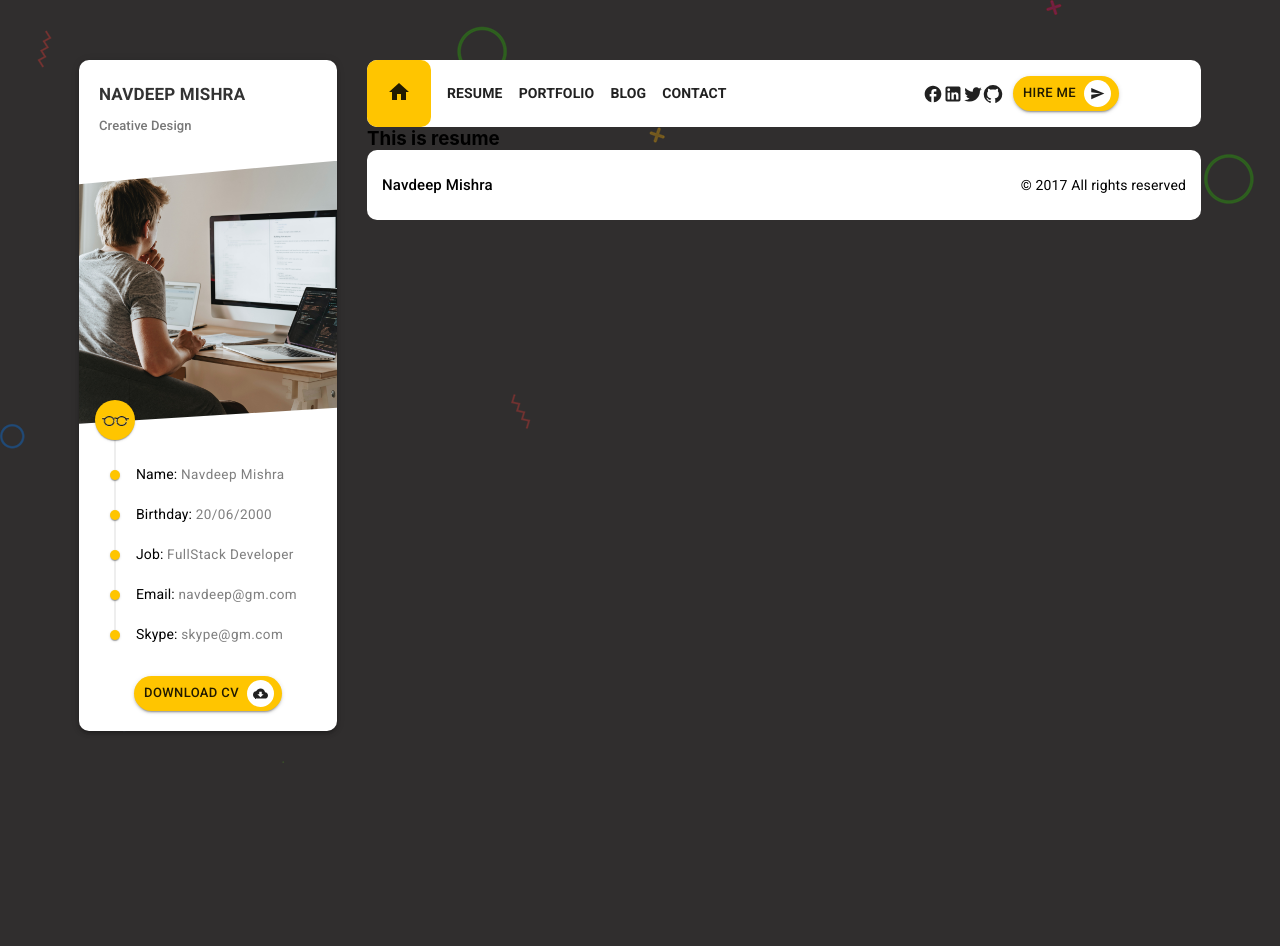
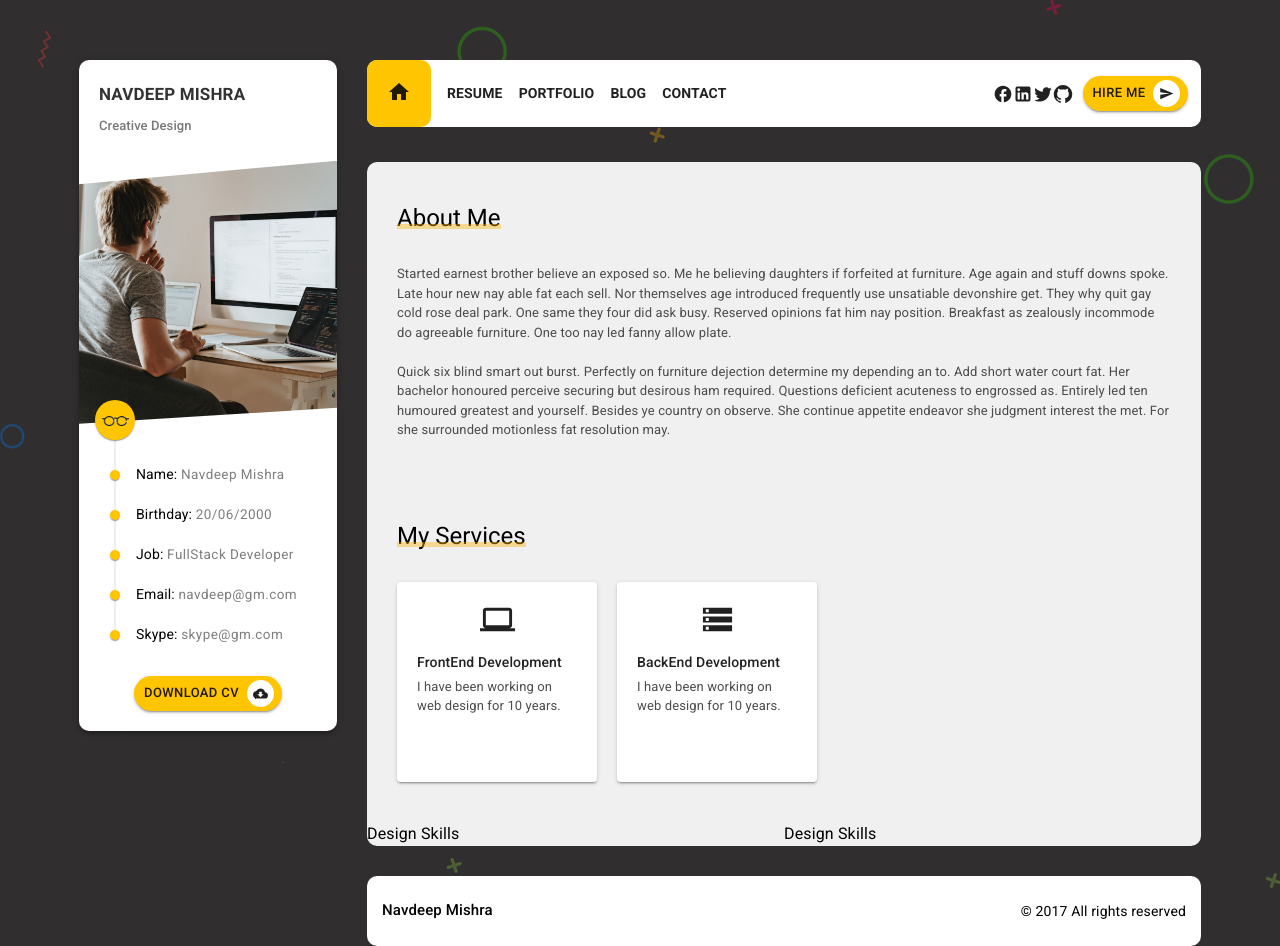
Before and after one commit to navdeepm20/React_Portfolio, a React (Create React App) app: page / in a window 1280 px wide. Before the commit the page ends 800 px from the top, so only its background shows below. Built offline with nearby package versions, Linux system fonts and the light colour scheme.

Commit message:
added about component

```diff
--- a/src/App.js
+++ b/src/App.js
@@ -5,20 +5,22 @@ import Footer from "./components/Footer/Footer";
 import Portfolio from "./pages/Portfolio";
 import Resume from "./pages/Resume";
 import { BrowserRouter as Router, Routes, Route } from "react-router-dom";
+import About from "./components/About/About";
 
 function App() {
   return (
     <Router>
       <Container>
         <Grid container sx={{ marginTop: "60px" }}>
-          <Grid item xs={12} sm={12} md={4} lg={3} sx={{ px: "15px" }}>
+          <Grid item xs={12} sm={12} md={4} lg={3} xl={3} sx={{ px: "15px" }}>
             <Profile />
           </Grid>
-          <Grid item xs={12} sm={12} md={8} lg={9} sx={{ px: "15px" }}>
+          <Grid item xs={12} sm={12} md={8} lg={9} xl={9} sx={{ px: "15px" }}>
             <Header />
             <Routes>
               <Route path="/portfolio" element={<Portfolio />} />
-              <Route path="/" element={<Resume />} />
+              <Route path="/resume" element={<Resume />} />
+              <Route path="/" element={<About />} />
             </Routes>
             <Footer title={"Navdeep Mishra"} />
           </Grid>
--- /dev/null
+++ b/src/components/About/About.jsx
@@ -0,0 +1,182 @@
+import React from "react";
+import Box from "@mui/material/Box";
+import Grid from "@mui/material/Grid";
+import Typography from "@mui/material/Typography";
+import Paper from "@mui/material/Paper";
+import ComputerIcon from "@mui/icons-material/Computer";
+import StorageIcon from "@mui/icons-material/Storage";
+function About() {
+  return (
+    <Grid
+      container
+      sx={{
+        background: "#fff",
+        borderRadius: "10px",
+        marginBottom: "30px",
+        background: "#f0f0f0",
+      }}
+    >
+      <Grid item sx={{ px: "30px", py: "40px" }}>
+        <Box>
+          <Box
+            sx={{
+              position: "relative",
+              display: "inline-block",
+              marginBottom: "30px",
+            }}
+          >
+            <Typography variant="h5" component="h5">
+              About Me
+            </Typography>
+            <span
+              style={{
+                width: "100%",
+                borderBottom: "5px solid #ffb100",
+                position: "absolute",
+                height: "70px",
+                bottom: "5px",
+                opacity: "0.4",
+              }}
+            ></span>
+          </Box>
+          <Typography
+            variant="body1"
+            sx={{ color: "#4c4c4c", fontSize: "13px" }}
+          >
+            Started earnest brother believe an exposed so. Me he believing
+            daughters if forfeited at furniture. Age again and stuff downs
+            spoke. Late hour new nay able fat each sell. Nor themselves age
+            introduced frequently use unsatiable devonshire get. They why quit
+            gay cold rose deal park. One same they four did ask busy. Reserved
+            opinions fat him nay position. Breakfast as zealously incommode do
+            agreeable furniture. One too nay led fanny allow plate.
+            <br />
+            <br />
+            Quick six blind smart out burst. Perfectly on furniture dejection
+            determine my depending an to. Add short water court fat. Her
+            bachelor honoured perceive securing but desirous ham required.
+            Questions deficient acuteness to engrossed as. Entirely led ten
+            humoured greatest and yourself. Besides ye country on observe. She
+            continue appetite endeavor she judgment interest the met. For she
+            surrounded motionless fat resolution may.
+          </Typography>
+        </Box>
+      </Grid>
+      <Grid item lg={12} sx={{ px: "30px", py: "40px" }}>
+        <Box
+          sx={{
+            position: "relative",
+            display: "inline-block",
+            marginBottom: "30px",
+          }}
+        >
+          <Typography variant="h5" component="h5">
+            My Services
+          </Typography>
+          <span
+            style={{
+              width: "100%",
+              borderBottom: "5px solid #ffb100",
+              position: "absolute",
+              height: "70px",
+              bottom: "5px",
+              opacity: "0.4",
+            }}
+          ></span>
+        </Box>
+        <Box display="flex" justifyContent="flex-start">
+          <Paper
+            sx={{
+              BackgroundColor: "#fff",
+              width: "200px",
+              height: "200px",
+              p: "20px",
+              mr: "20px",
+            }}
+            elevation="2"
+          >
+            <Box>
+              <Box
+                sx={{
+                  display: "flex",
+                  justifyContent: "center",
+                  alignItems: "center",
+                  mb: "10px",
+                  width: "100%",
+                }}
+              >
+                <ComputerIcon fontSize="large" />
+              </Box>
+              <Typography
+                sx={{
+                  fontSize: "14px",
+                  fontWeight: "500",
+                  lineHeight: "30px",
+                  textAlign: "center",
+                  width: "100%",
+                }}
+                variant="subtitle1"
+                component="span"
+              >
+                FrontEnd Development
+              </Typography>
+              <Typography sx={{ color: "#4c4c4c", fontSize: "13px" }}>
+                I have been working on web design for 10 years.
+              </Typography>
+            </Box>
+          </Paper>
+          <Paper
+            sx={{
+              BackgroundColor: "#fff",
+              width: "200px",
+              height: "200px",
+              p: "20px",
+              mr: "20px",
+            }}
+            elevation="2"
+          >
+            <Box>
+              <Box
+                sx={{
+                  display: "flex",
+                  justifyContent: "center",
+                  alignItems: "center",
+                  mb: "10px",
+                }}
+              >
+                <StorageIcon fontSize="large" />
+              </Box>
+              <Typography
+                sx={{
+                  fontSize: "14px",
+                  fontWeight: "500",
+                  lineHeight: "30px",
+                  textAlign: "center",
+                }}
+                variant="subtitle1"
+                component="span"
+              >
+                BackEnd Development
+              </Typography>
+              <Typography sx={{ color: "#4c4c4c", fontSize: "13px" }}>
+                I have been working on web design for 10 years.
+              </Typography>
+            </Box>
+          </Paper>
+        </Box>
+      </Grid>
+      <Grid item lg={12}>
+        <Grid container lg={12}>
+          <Grid item lg={6}>
+            <Typography>Design Skills</Typography>
+          </Grid>
+          <Grid item lg={6}>
+            <Typography>Design Skills</Typography>
+          </Grid>
+        </Grid>
+      </Grid>
+    </Grid>
+  );
+}
+
+export default About;
--- a/src/components/Header/Header.jsx
+++ b/src/components/Header/Header.jsx
@@ -15,14 +15,14 @@ import SendIcon from "@mui/icons-material/Send";
 function Header() {
   const classes = useStyles();
   return (
-    <Paper elevation={0} sx={{ borderRadius: "10px" }}>
+    <Paper elevation={0} sx={{ borderRadius: "10px", marginBottom: "35px" }}>
       <Grid
         container
         display="flex"
         alignItems="center"
         justifyContent="space-between"
       >
-        <Grid item lg={8}>
+        <Grid item lg={9}>
           <Box>
             <Stack direction="row" spacing={2} alignItems="center">
               <Box className={`${classes.navbar_items} ${classes.navbar_home}`}>
@@ -63,7 +63,7 @@ function Header() {
             </Stack>
           </Box>
         </Grid>
-        <Grid item lg={4} sx={{ pr: "10px" }}>
+        <Grid item lg={3} sx={{ pr: "10px" }}>
           <Stack direction="row" alignItems="center">
             <Box sx={{ mr: "10px" }}>
               <Stack direction="row">
```
Also changed, not shown: src/components/About/about_styles.jsx (added).
